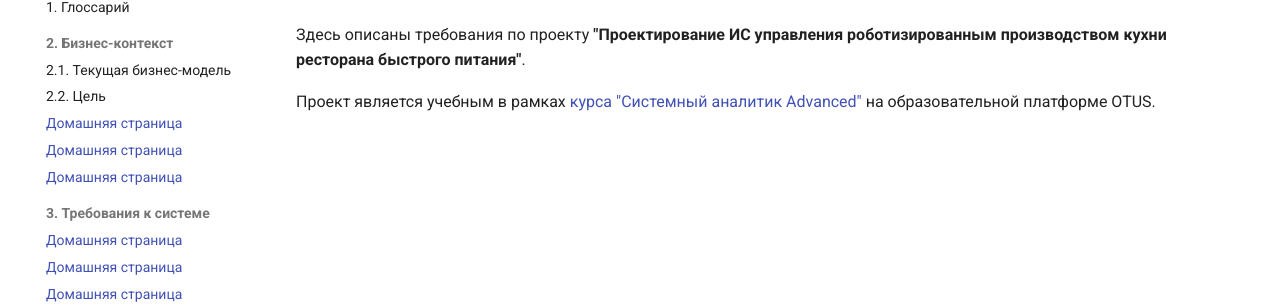
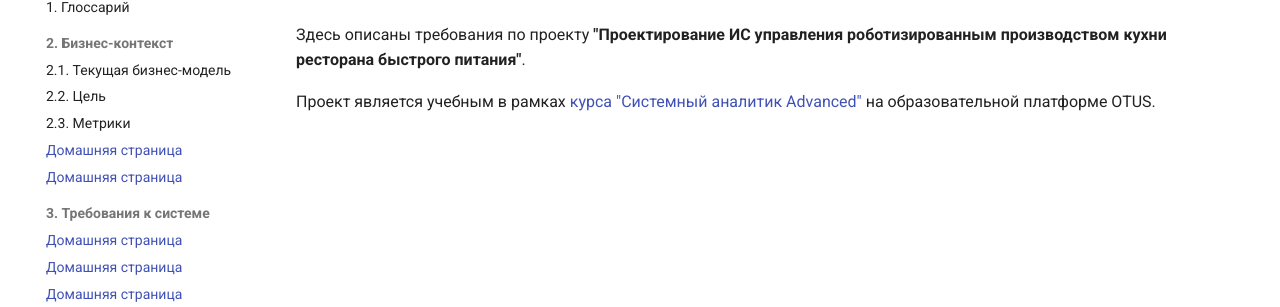
Before and after one commit to TenitilovaD/OTUS_SA_OnlyRobots, an MkDocs documentation site: the page built from docs/index.md, in a window 1280 px wide. Shown: the part 158-465 px from the top of the page. Built offline with MkDocs 1.6.1 and Material for MkDocs 9.7.7, drawn with Linux system fonts in a browser that asks for light colours; some of the changed lines change nothing that is shown.

Commit message:
Update mkdocs.yml

```diff
--- a/mkdocs.yml
+++ b/mkdocs.yml
@@ -15,7 +15,7 @@ nav:
   - 2. Бизнес-контекст:
     - 2.1. Текущая бизнес-модель: current_business_model.md
     - 2.2. Цель: goal.md
-    - 2.3. Метрики: index.md
+    - 2.3. Метрики: metrics.md
     - 2.4. Бизнес-процессы: index.md
     - 2.5. Границы проекта: index.md
   - 3. Требования к системе:
```
